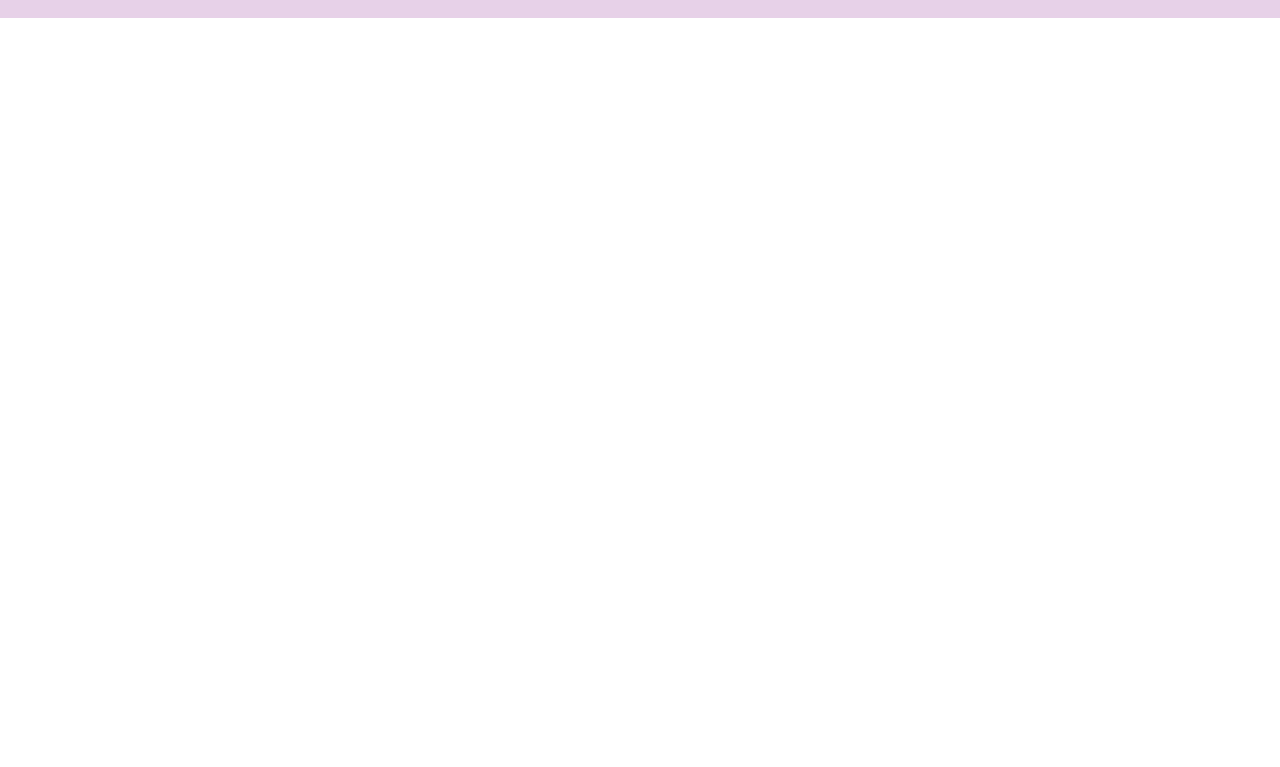
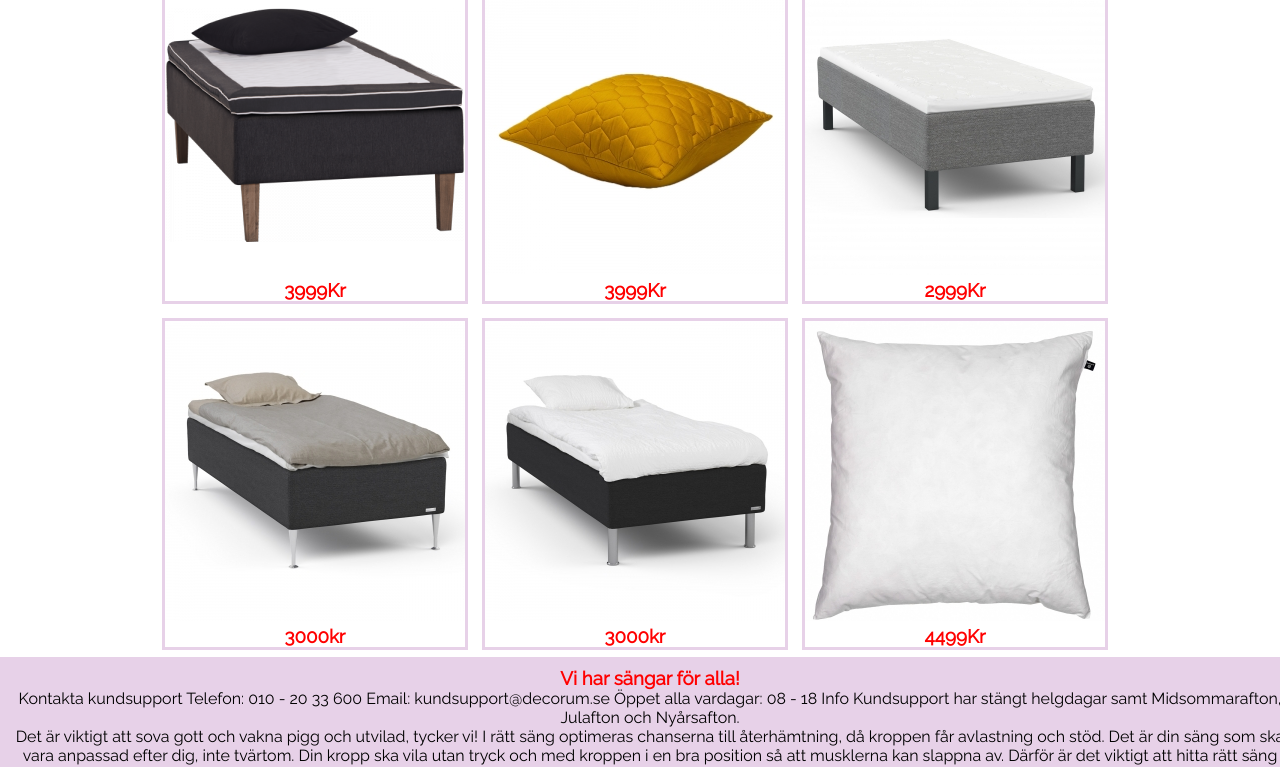
Before and after one commit to DaZon/DaZon.github.io, a plain HTML site: page Rekomenderat.html in a window 1280 px wide. Shown: the part 152-919 px from the top of the page. Before the commit the page ends 800 px from the top, so only its background shows below. Drawn offline with Linux system fonts and the light colour scheme.

Commit message:
Change in CSS

```diff
--- a/Rekomenderat.html
+++ b/Rekomenderat.html
@@ -30,6 +30,36 @@
 
 </header>
 
+<div id="container">
+  <h1 class="imitten">Vi Rekommenderar!</h1>
+    <div class="picshow">
+        <div class="bilder">
+            <img src="sangar/kaka%20(1).jpg">
+            <h3>2999Kr</h3>
+        </div>
+        <div class="bilder">
+            <img src="kuddar/25239_9fe15b6cb248da98be3be10e4a87df2e.jpg">
+            <h3>3999Kr</h3>
+        </div>
+        <div class="bilder">
+            <img src="sangar/kaka%20(1).png">
+            <h3>3999Kr</h3>
+        </div>
+        <div class="bilder">
+            <img src="kuddar/26070_48d871eb62a8b08370dbd25ffe64acb2.jpg">
+            <h3>4499Kr</h3>
+        </div>
+        <div class="bilder">
+            <img src="sangar/säng.jpg">
+            <h3>3000kr</h3>
+        </div>
+        <div class="bilder">
+            <img src="sangar/kaka%20(3).jpg">
+            <h3>3000kr</h3>
+        </div>
+    </div>
+</div>
+
 <footer>
     <h3>Vi har sängar för alla!</h3>
     <p>Kontakta kundsupport
--- a/css/css.css
+++ b/css/css.css
@@ -16,7 +16,7 @@ body{
 #leftbar{
     width: 350px;
     height: 700px;
-    float:left;
+    margin: 0 auto;
     background-color: #D8F0EA;
     display: inline-block;
 }
```
